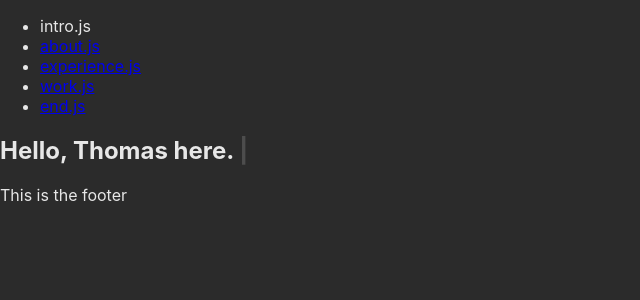
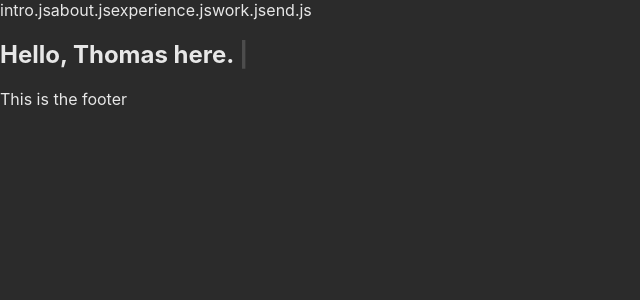
Before and after one commit to barksploit/portfolio-react, a React (Create React App) app: page / in a window 1280 px wide. Shown: the top 300 px of the page, without its empty margins (0-640 px from the left). Built offline with nearby package versions, Linux system fonts and the light colour scheme.

Commit message:
Add SASS variables and basic navigation styles

```diff
--- a/src/App.scss
+++ b/src/App.scss
@@ -1,5 +1,4 @@
-$bgcolor: rgb(43, 43, 43);
-$textcolor: rgb(231, 231, 231);
+@import "./styles/variables.scss";
 
 body {
     color: $textcolor;
--- a/src/styles/header-navigation.scss
+++ b/src/styles/header-navigation.scss
@@ -1,3 +1,28 @@
+@import "./variables.scss";
+
+.desktop-navigation {
+
+    ul {
+        margin: 0;
+        padding: 0;
+    }
+
+    li {
+        display: inline-block;
+    }
+
+    a {
+        text-decoration: none;
+
+        color: $textcolor;
+
+        &:visited, &:active, &:hover {
+            color: $textcolor;
+        }
+    }
+
+}
+
 @media (max-width: 1024px) {
     .desktop-navigation {
         display: none;
--- /dev/null
+++ b/src/styles/variables.scss
@@ -0,0 +1,2 @@
+$bgcolor: rgb(43, 43, 43);
+$textcolor: rgb(231, 231, 231);
```
